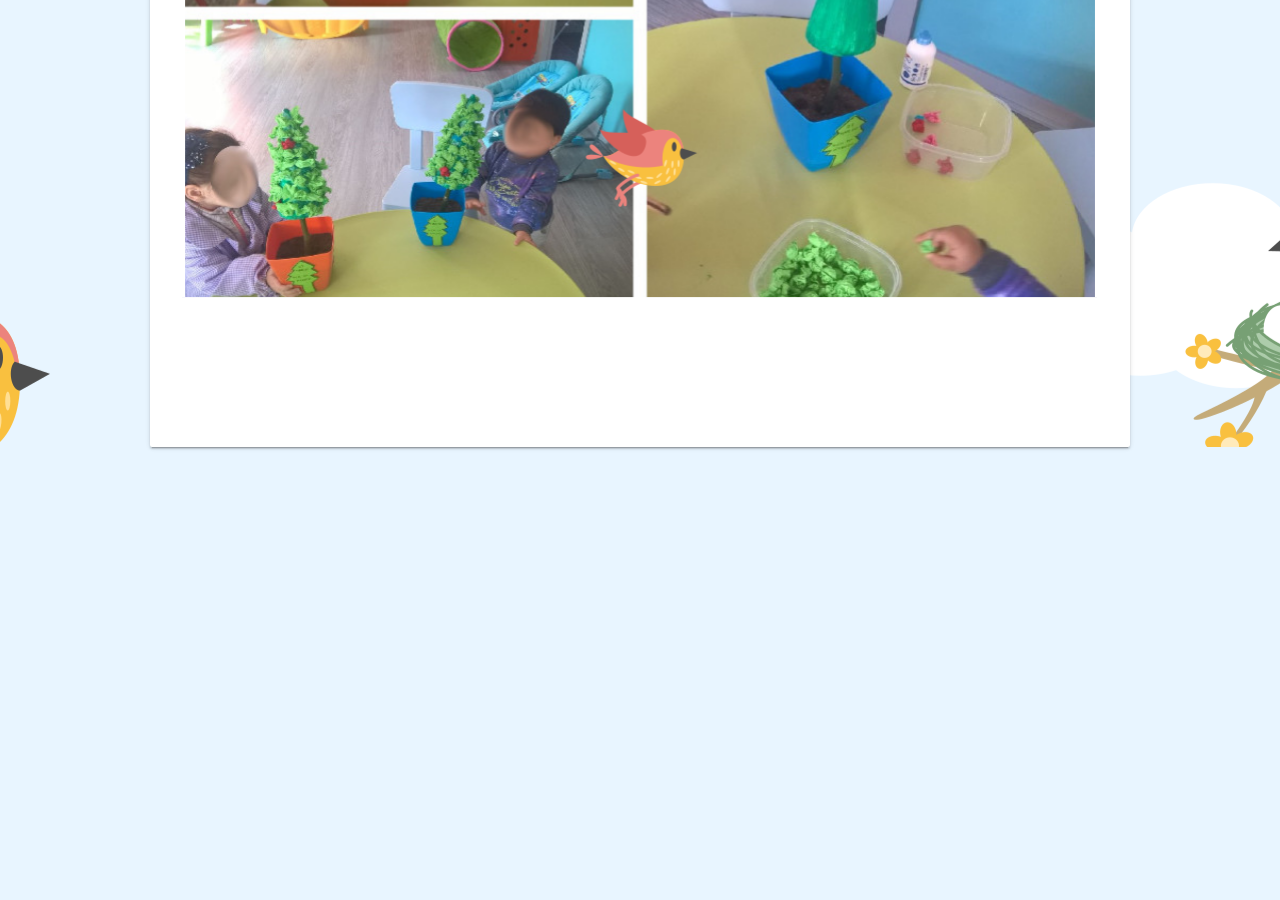
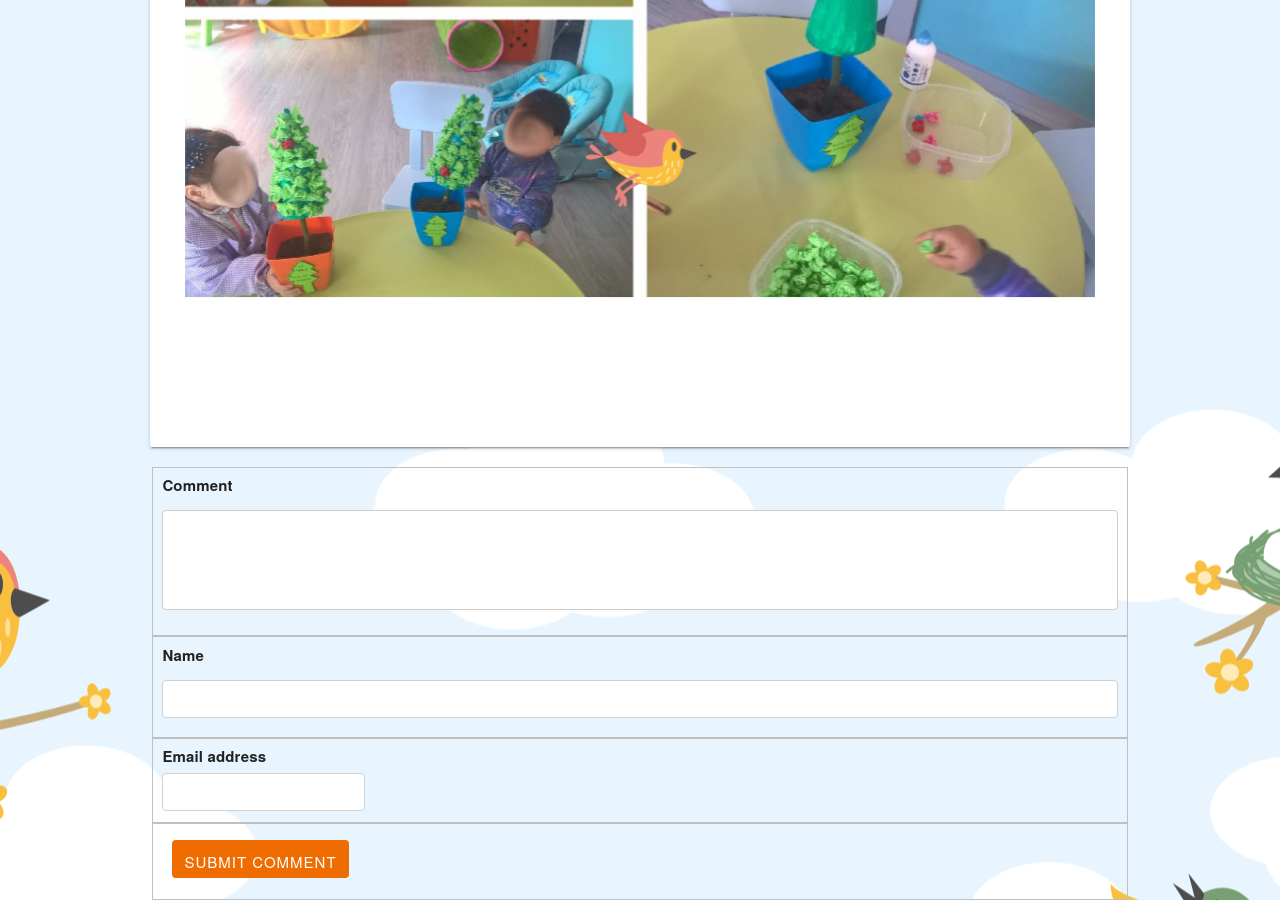
Before and after one commit to ByEmeGe/ByEmeGe.github.io, a Jekyll site: the page built from _posts/2017-03-09-esto es-una-pr.markdown, in a window 1280 px wide and 900 px high, scrolled down 1857 px. Built offline with Jekyll 4.4.1, drawn with Linux system fonts in a browser that asks for light colours; comment, search, counter and statistics services are not loaded.

Commit message:
Comments

```diff
--- a/_config.yml
+++ b/_config.yml
@@ -18,3 +18,21 @@
 include: ['.htaccess']
 
 google_analytics: UA-96802447-1
+
+
+staticman:
+  branch: "source"
+  filename: comment-{@timestamp}
+  commitMessage: "new comment."
+  format: "yml"
+  allowedFields: ["name", "email", "message"]
+  requiredFields: ["name", "email", "message"]
+  generatedFields:
+    postTime:
+      type: "date"
+      options:
+        format: "timestamp"
+  path: "_data/comments/{options.slug}"
+  moderation: true
+  transforms:
+    email: "md5"
--- a/_layouts/post.html
+++ b/_layouts/post.html
@@ -33,3 +33,29 @@
   </div>
 </div>
 </article>
+
+
+<form id="comment-form" method="post" action="https://api.staticman.net/v2/entry/ByEmeGe/ByEmeGe.github.io">
+    <fieldset>
+        <label for="comment-form-message">Comment</label>
+        <textarea type="text" rows="3" id="comment-form-message" name="fields[message]" tabindex="1"></textarea>
+    </fieldset>
+    <fieldset>
+        <label for="comment-form-name">Name</label>
+        <input type="text" id="comment-form-name" name="fields[name]" tabindex="2" />
+    </fieldset>
+    <fieldset>
+        <label for="comment-form-email">Email address</label>
+        <input type="email" id="comment-form-email" name="fields[email]" tabindex="3" />
+    </fieldset>
+    <fieldset class="hidden" style="display:none;">
+        <!-- used by Staticman to generate filenames for each comment -->
+        <input type="hidden" name="options[slug]" value="{{ page.slug }}">
+        <!-- honey pot field used to filter out spam -->
+        <label for="comment-form-location">Not used. Leave blank if you are a human.</label>
+        <input type="text" id="comment-form-location" name="fields[hidden]" autocomplete="off"/>
+    </fieldset>
+    <fieldset>
+        <button type="submit" id="comment-form-submit" tabindex="4">Submit Comment</button>
+    </fieldset>
+</form>
```
